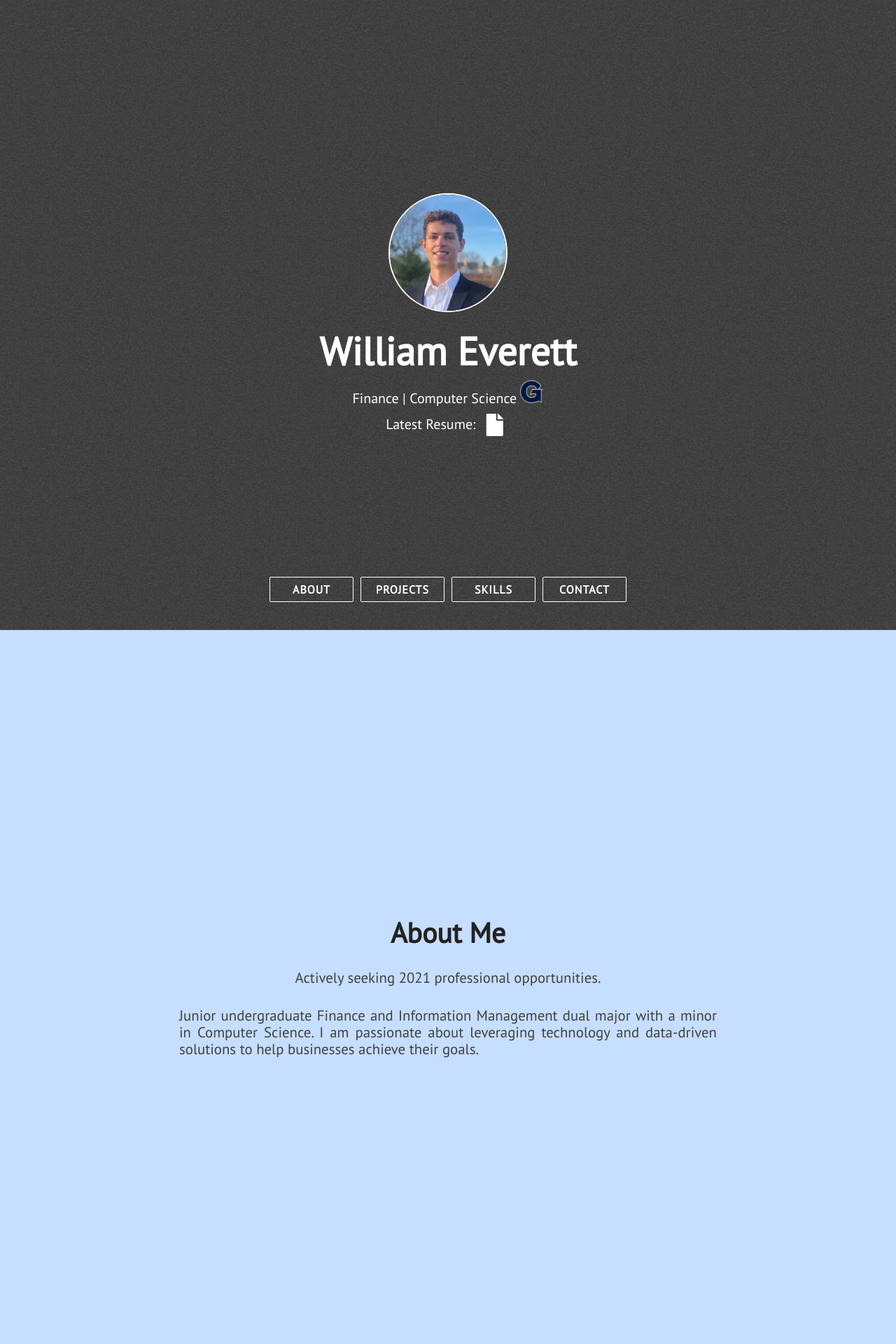
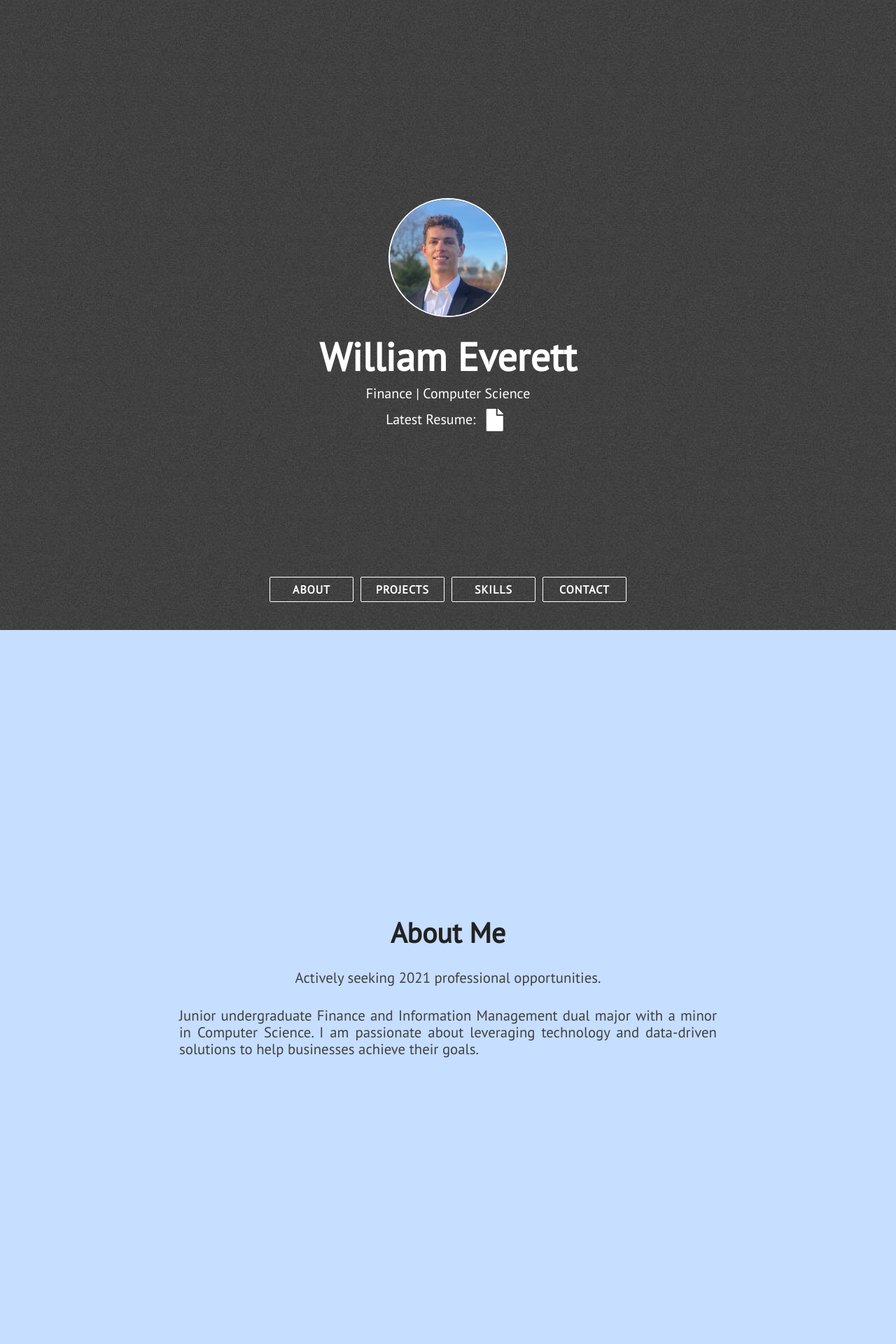
Before and after one commit to wae10/wae10.github.io, a Jekyll site: the page built from index.html, in a window 1280 px wide. Shown: the top 1920 px of the page at 70% size. Built offline with Jekyll 4.4.1, drawn with Linux system fonts in a browser that asks for light colours; nearby versions of some CDN libraries; grey boxes are pictures that could not be loaded.

Commit message:
description

```diff
--- a/_includes/nav.html
+++ b/_includes/nav.html
@@ -6,9 +6,9 @@
         </div>
         <div class="head-name head-title animated" id="head-name">{{ site.title }}</div>
         <div class="head-punchline animated">{{ site.description }}
-            <span>
+            <!-- <span>
                 <img src='../assets/images/gtown.png' class="gtown-icon">
-            </span>
+            </span> -->
         </div>
         <!-- <div class="head-icon animated">
             <a href="../assets/Everett_William_Resume.pdf"><img src="../assets/images/resume.png"/>
--- a/assets/css/main.css
+++ b/assets/css/main.css
@@ -117,7 +117,7 @@ img {
   color: white;
 }
 
-.head-icon-black {
+.black {
   font-size: 32px;
   font-size: 2rem;
   margin: 0 5px;
--- a/assets/js/projects.js
+++ b/assets/js/projects.js
@@ -186,7 +186,7 @@ let project_mapper = project => {
                     <article class="card__article">
                         <h2><a href="${project.link}">${project.title}</a></h2>
 
-                        <p class="paragraph-text-normal">${project.description} ${project.demo ? `<a href="${project.demo}"><br><iclass="head-icon-black fab fa-github"></i></br></a>` : ''}</p>
+                        <p class="paragraph-text-normal">${project.description} ${project.demo ? `<a href="${project.demo}"><br><iclass="head-icon black fab fa-github"></i></br></a>` : ''}</p>
                     </article>
 
 
```
